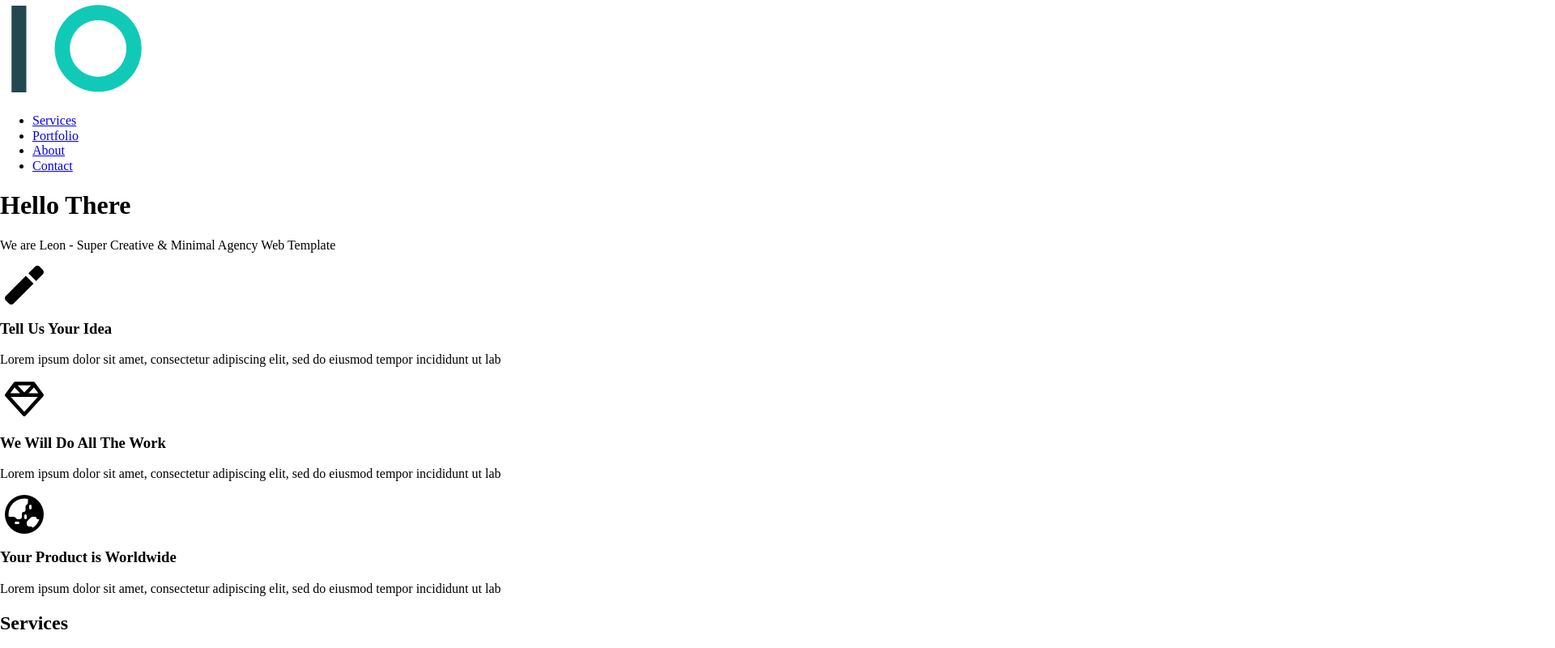
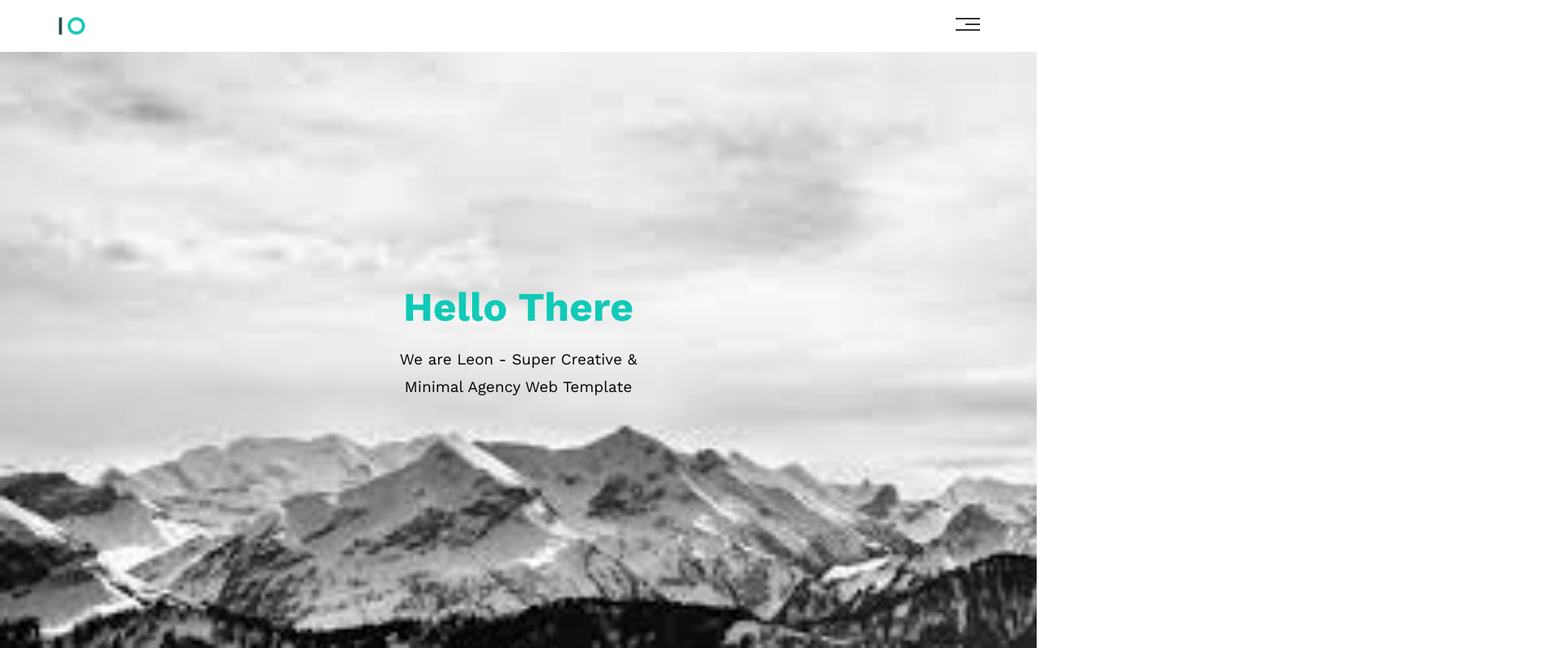
Before and after one commit to abdullahasson/Template-one, a plain HTML site: page index.html in a window 1280 px wide. Shown: the top 800 px of the page at 81% size, 1920 px wide, since content can reach past the window. Drawn offline with nearby package versions, Linux system fonts and the light colour scheme; files whose address does not match are found by name.

Commit message:
Update index.html

```diff
--- a/index.html
+++ b/index.html
@@ -6,11 +6,11 @@
     <meta name="viewport" content="width=device-width, initial-scale=1.0" />
     <title>Leon | Template One</title>
     <!-- Main Template CSS File -->
-    <link rel="stylesheet" href="../Template 1/css/style.css" />
+    <link rel="stylesheet" href="css/style.css" />
     <!-- Render All Elements Normally -->
-    <link rel="stylesheet" href="../Template 1/css/normalize.css" />
+    <link rel="stylesheet" href="css/normalize.css" />
     <!-- Font Awesome Library -->
-    <link rel="stylesheet" href="../Template 1/css/all.min.css" />
+    <link rel="stylesheet" href="css/all.min.css" />
     <!-- Google Fonts -->
     <link rel="preconnect" href="https://fonts.gstatic.com" />
     <link
```
